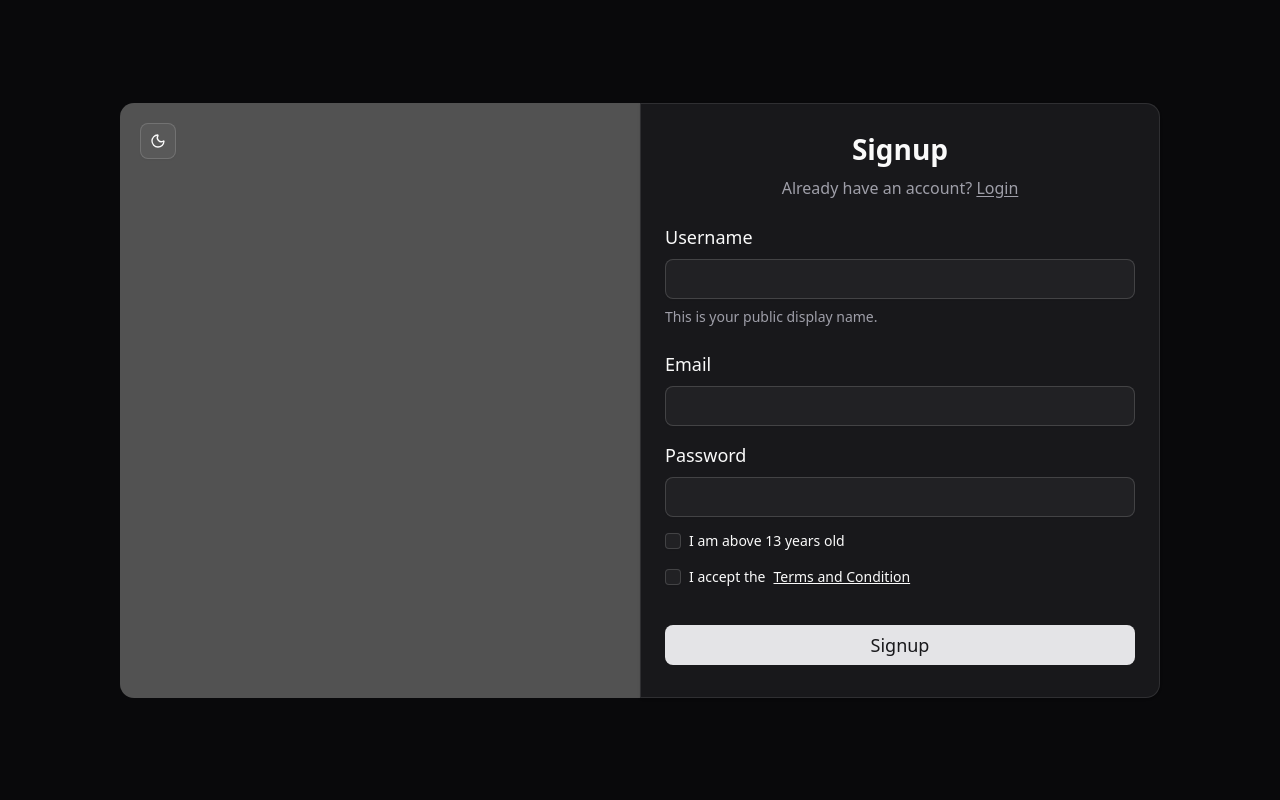
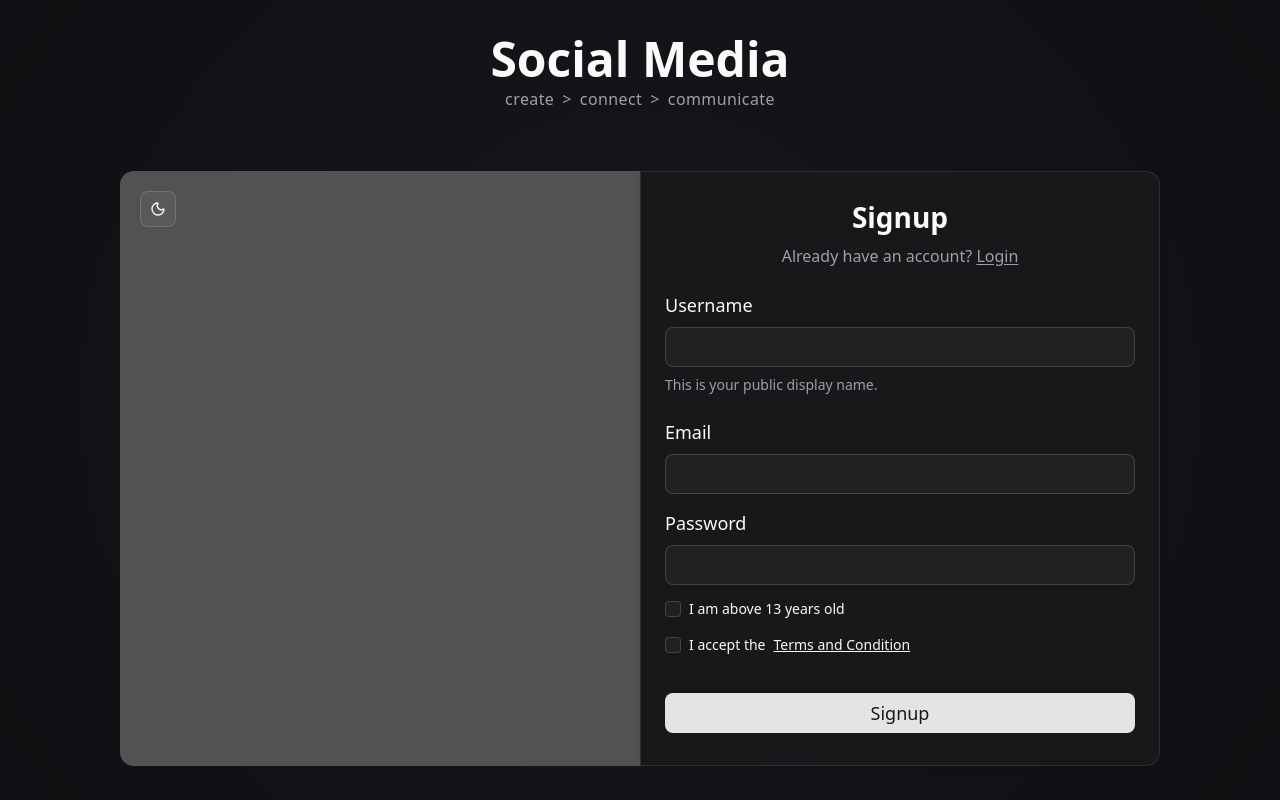
Before and after one commit to MiloAillo/Social-Media, a React (Vite) app in the folder Frontend-Overhaul/: page /signup in a window 1280 px wide. Built offline with nearby package versions, Linux system fonts and the light colour scheme.

Commit message:
finished total signup

```diff
--- a/Frontend-Overhaul/src/pages/access/Signup.tsx
+++ b/Frontend-Overhaul/src/pages/access/Signup.tsx
@@ -5,14 +5,29 @@ import { Link } from "react-router-dom"
 
 const Signup = () => {
     return (
-        <main className="flex items-center justify-center w-screen min-h-screen">
-            <div className="flex justify-center items-stretch">
-                <div className="bg-neutral-300 dark:bg-neutral-600 w-80 md:w-100 lg:w-130 rounded-l-xl p-5">
+        <main className="flex flex-col gap-15 items-center justify-center w-screen min-h-screen p-5">
+            <div className="opacity-50 md:opacity-75 lg:opacity-100 rounded-full w-200 h-200 bg-zinc-200 dark:bg-gray-600 fixed z-0 blur-[2000px]"></div>
+            <div className="z-1 flex flex-col gap-15">
+                <div className="md:hidden fixed right-3 bottom-3">
+                    <ModeToggle />
+                </div>
+                <section className="flex flex-col justify-center w-full text-center gap-1">
+                    <h1 className="font-bold text-5xl">Social Media</h1>
+                    <div className="flex gap-2 text-center w-full justify-center text-neutral-400 text-md font-light tracking-wide">
+                        <p>create</p>
+                        <p>{">"}</p>
+                        <p>connect</p>
+                        <p>{">"}</p>
+                        <p>communicate</p>
+                    </div>
+                </section>
+                <section className="flex justify-center items-stretch">
+                    <div className="bg-neutral-300 hidden md:block dark:bg-neutral-600 w-80 md:w-100 lg:w-130 rounded-l-xl p-5">
                         <div>
                             <ModeToggle />
                         </div>
                     </div>
-                <Card className="w-80 md:w-100 lg:w-130 flex flex-col gap-6 rounded-l-none">
+                    <Card className="w-80 md:w-100 lg:w-130 flex flex-col gap-6 md:rounded-l-none ">
                         <CardHeader className="text-center">
                             <CardTitle className="text-[28px]">Signup</CardTitle>
                             <CardDescription className="text-md">Already have an account?
@@ -24,6 +39,7 @@ const Signup = () => {
                             <SignupForm />
                         </CardContent>
                     </Card>
+                </section>
             </div>
         </main>
     )
```
Lines whose indentation alone changed are shown as unchanged.
